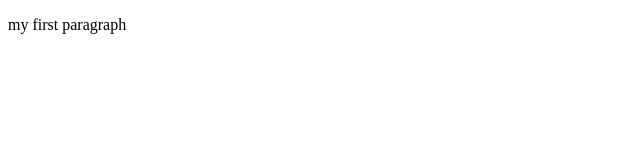
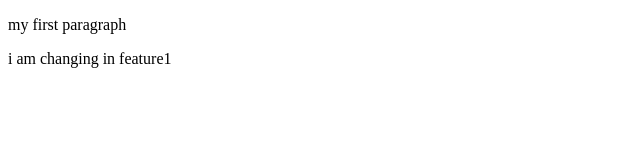
Before and after one commit to Aditi-krishna707/pui-pui, a plain HTML site: page index.html in a window 1280 px wide. Shown: the whole page, without its empty margins (0-640 px from the left). Drawn offline with Linux system fonts and the light colour scheme.

Commit message:
in feature1

```diff
--- a/index.html
+++ b/index.html
@@ -7,7 +7,7 @@
 </head>
 <body>
     <p>my first paragraph</p>
-
+    <p>i am changing in feature1</p>
 
 </body>
 </html>
```
